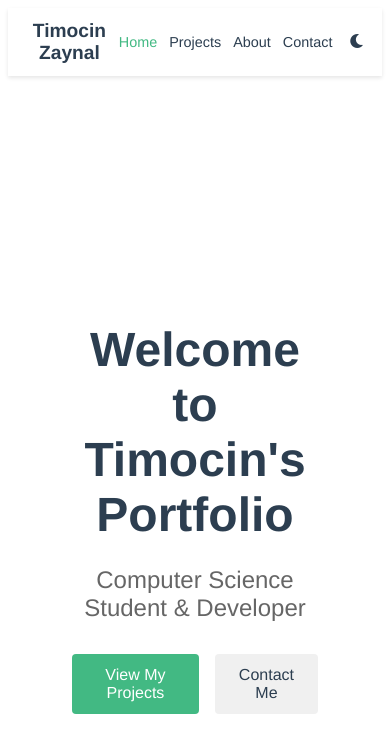
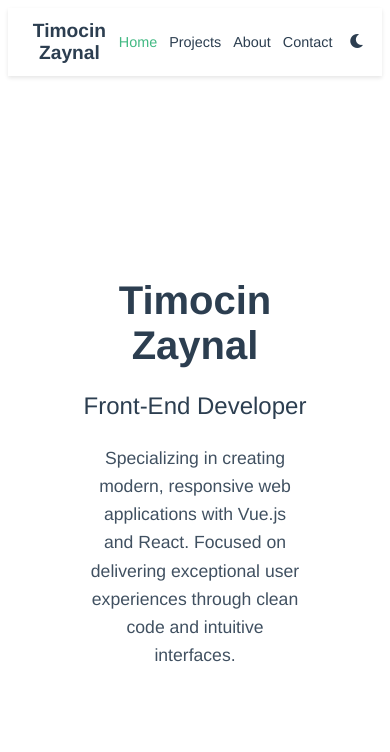
Before and after one commit to ZaynalT/myPortfolio, a Vue app: page / in a window 390 px wide. Shown: the top 752 px of the page. Built offline with nearby package versions, Linux system fonts and the light colour scheme.

Commit message:
added project, changed contact

```diff
--- a/src/data/projects.js
+++ b/src/data/projects.js
@@ -4,22 +4,34 @@ import ellos from '@/assets/images/ellos.png'
 import scope360 from '@/assets/images/scope360.png'
 import call4help from '@/assets/images/call4help.png'
 import figure8 from '@/assets/images/figure8.png'
-import techSeed from '@/assets/images/techSeed.png'  // Assuming you have an image for TechSeed
+import techSeed from '@/assets/images/techSeed.png'
+import myPortfolio from '@/assets/images/myPortfolio.png'
 
 export const projects = [
-    // {
-    //   id: 1,
-    //   title: "TechSeed",
-    //   description: "At TechSeed, I focused on developing key skills, especially in React, while working on in-house IoT projects. However, in early 2024, my mother was diagnosed with cancer, and we sought treatment in Turkey. I supported her from May 2024 to January 2025, which led to a gap in my resume and a brief tenure at TechSeed.",
-    //   image: techSeed,
-    //   tags: ["React", "Node.js", "IoT"],
-    //   github: "",
-    //   demo: "",
-    //   period: "2024 February - 2024 May",
-    //   fullText: "The reason for this explanation is to explain the gap I have in my resume and the reason for my short time on TechSeed.\n\nDuring my time at TechSeed, I focused on honing the skills I knew would be essential for securing an assignment as quickly as possible. I began by working on in-house IoT projects available within the company, gaining hands-on experience. As I progressed, I shifted my focus to refining my expertise in React, recognizing its dominance in the market. My goal was to build a strong portfolio by creating and showcasing projects on GitHub.\n\nIn early 2024, I received devastating news—my mother had been diagnosed with cancer. Unfortunately, no viable treatment options were available for her in Sweden, and the proposed alternatives offered little hope. As a family, we made the difficult decision to seek medical care in Turkey, where she underwent extensive surgery and treatment. My brother and I traveled with her, staying from May 2024 to January 2025 to provide support during this critical period."
-    // },
+    {
+      id: 1,
+      title: "Personal Portfolio Website",
+      description: "A modern, responsive portfolio website showcasing my professional journey, projects, and skills with a focus on clean design and user experience.",
+      image: myPortfolio,
+      tags: ["Vue.js", "Vue Router", "Pinia", "CSS", "Responsive Design", "Dark Mode", "LocalStorage"],
+      github: "",
+      demo: "",
+      period: "2025 February - Present",
+      fullText: "This portfolio website represents my journey as a front-end developer, built with Vue.js to showcase my skills and projects. The website features a modern, responsive design with a focus on user experience and clean code.\n\nKey features include a dark/light mode toggle with persistent user preferences, smooth animations and transitions, and a responsive layout that works seamlessly across all devices. The project demonstrates my ability to create intuitive user interfaces and implement modern web development practices.\n\nI utilized Vue Router for navigation, Pinia for state management, and localStorage for persisting user preferences. The design emphasizes readability and accessibility while maintaining a professional aesthetic. The website serves as both a portfolio and a testament to my front-end development capabilities."
+    },
     {
       id: 2,
+      title: "TechSeed",
+      description: "At TechSeed, I focused on developing key skills, especially in React, while working on in-house IoT projects. However, in early 2024, my mother was diagnosed with cancer, and we sought treatment in Turkey. I supported her from May 2024 to January 2025, which led to a gap in my resume and a brief tenure at TechSeed.",
+      image: techSeed,
+      tags: ["React", "Node.js", "IoT"],
+      github: "",
+      demo: "",
+      period: "2024 February - 2024 May",
+      fullText: "The reason for this explanation is to explain the gap I have in my resume and the reason for my short time on TechSeed.\n\nDuring my time at TechSeed, I focused on honing the skills I knew would be essential for securing an assignment as quickly as possible. I began by working on in-house IoT projects available within the company, gaining hands-on experience. As I progressed, I shifted my focus to refining my expertise in React, recognizing its dominance in the market. My goal was to build a strong portfolio by creating and showcasing projects on GitHub.\n\nIn early 2024, I received devastating news—my mother had been diagnosed with cancer. Unfortunately, no viable treatment options were available for her in Sweden, and the proposed alternatives offered little hope. As a family, we made the difficult decision to seek medical care in Turkey, where she underwent extensive surgery and treatment. My brother and I traveled with her, staying from May 2024 to January 2025 to provide support during this critical period."
+    },
+    {
+      id: 3,
       title: "Call4Help Emergency Response",
       description: "An emergency response system connecting users with nearest emergency services and providing real-time location tracking.",
       image: call4help,
@@ -30,7 +42,7 @@ export const projects = [
       fullText: "Call4Help is a location-based application designed to assist people in emergency situations. Users can create alarms that are broadcast to individuals within a specified radius of the alarm's location.\n\nThe application supports multiple alarm formats, including text, photos, and videos, ensuring flexibility in communication during emergencies. It is developed using Flutter for the frontend and Java Spring for the backend, with PostgreSQL handling data management.\n\nAWS is used for both the CI/CD pipeline and backend hosting. When I joined the project, I took full ownership as the sole developer, handling both frontend and backend responsibilities.\n\nI implemented new UI components, built corresponding backend endpoints, and dockerized the backend for efficient deployment on AWS. I also carried out extensive refactoring, applying Clean Code principles to enhance scalability and maintainability.\n\nMy contributions brought structure and clarity to the codebase, resulting in a more maintainable architecture. The backend was successfully deployed to the cloud, setting the stage for the app's upcoming release on Android and iOS platforms."
     },
     {
-      id: 3,
+      id: 4,
       title: "Volvo Connect",
       description: "A comprehensive fleet management system for Volvo trucks, enabling real-time tracking, maintenance scheduling, and driver performance monitoring.",
       image: volvoConnect,
@@ -41,7 +53,7 @@ export const projects = [
       fullText: "Timocin contributed to the Customer Portal section of Volvo Connect, a platform where users were granted role-based access, ensuring a personalized experience with a dashboard that displayed only the most relevant services.\n\nThe application was designed as a marketplace, where each service was structured as a widget, allowing for flexible reuse with different configurations tailored to various customers. Timocin was responsible for developing and maintaining three key widgets: Messaging, Notifications Panel, and Settings.\n\nHis primary challenges involved implementing and refining new functionality, enhancing the customer experience, and providing continued support for existing users. Development took place within a microservice architecture, ensuring modular and scalable solutions.\n\nTo enable a more efficient CI/CD pipeline, tests were continuously updated after each change, ensuring faster and safer deployment. The application was hosted on AWS.\n\nAs a result, the project delivered a well-tested, secure, and user-friendly application that received positive feedback from customers, contributing to an increase in user adoption."
     },
     {
-      id: 4,
+      id: 5,
       title: "Bilia Website Modernization",
       description: "An interactive car configuration platform for Bilia, allowing customers to customize and visualize their dream car with real-time pricing.",
       image: bilia,
@@ -52,29 +64,29 @@ export const projects = [
       fullText: "Bilia, one of the largest car dealership chains in the Nordics, undertook a major initiative to transition from a monolithic architecture to a more modular system, breaking down the application into smaller, individual components.\n\nThe system was built on a headless CMS (EPiServer), with Azure DevOps managing the CI/CD pipeline. Timocin played a key role in modernizing the legacy system, ensuring seamless integration with the new architecture.\n\nHis responsibilities included updating the majority of the website to align with the new UI library and enhancing system compatibility. Additionally, he utilized Vue's ShallowMount to develop comprehensive component tests, improving code reliability and maintainability.\n\nAs a result, the team successfully met a strict deadline, receiving highly positive feedback from both the Product Owner and the board. The project's modularization significantly streamlined future development, making the system more scalable and maintainable."
     },
     {
-      id: 5,
+      id: 6,
       title: "Ellos E-commerce Platform",
       description: "A modern e-commerce platform for Ellos, featuring advanced search, personalized recommendations, and seamless checkout experience.",
       image: ellos,
       tags: ["Vue.js", "Node.js", "JavaScript", "Stylus", "Amplience", "GraphQL"],
-      github: "https://github.com/yourusername/ellos-ecommerce",
+      github: "",
       demo: "https://jotex.se/",
       period: "2019 - 2021",
       fullText: "Timocin was part of an internal Squeed team responsible for the development of Jotex, Homeroom, and Stayhard. His contributions included defining the architecture for the headless CMS within Amplience and conducting training sessions to onboard the business team onto the new platform.\n\nHe played a key role in ensuring that the visual development aligned with the client's expectations while expanding the functionality of the component library used across Ellos Group. Additionally, he prioritized short feedback loops, allowing components to be rapidly updated and deployed to production as specifications evolved.\n\nSince Ellos had not previously worked with agile development and sprint planning, the team introduced these methodologies, improving workflow efficiency. Jenkins was used for automated testing to ensure code quality.\n\nThrough this project, Timocin gained hands-on experience in agile methodologies, advanced Vue.js development, and professional customer interactions. The project was a resounding success, with all requirements met and overwhelmingly positive feedback from stakeholders.\n\nThe team's efforts empowered Ellos' content team to independently manage and display website components through Amplience, significantly reducing developer workload and increasing operational efficiency."
     },
     {
-      id: 6,
+      id: 7,
       title: "Scope360 Analytics",
       description: "A business intelligence platform providing 360-degree insights into company performance with interactive dashboards and reports.",
       image: scope360,
       tags: ["Typescript", "Heroku", "MongoDB", "Vue", "REST API", "Auth0", "Lerna", "Sentry"],
-      github: "https://github.com/yourusername/scope360",
+      github: "",
       demo: "https://scope360-demo.com",
       period: "2018 - 2019",
       fullText: "Scope360 is a Chrome extension designed to visualize workflows in Jira. As part of this project, Timocin developed a web application responsible for client authentication, ensuring that only authorized users could edit and update configuration files within Scope360.\n\nTo enable seamless functionality, he modified and extended the existing REST API implementations, integrating them with the new authentication system.\n\nHis contributions enhanced both security and usability, resulting in a more user-friendly experience for customers."
     },
     {
-      id: 7,
+      id: 8,
       title: "KFC - Figure8",
       description: "Timocin developed an iOS app for KFC's Figure-Eight system, using Bluetooth beacons to track staff performance in real time. The app sent data to a Python backend, generating reports that helped optimize kitchen operations and improve efficiency.",
       image: figure8,
@@ -85,7 +97,7 @@ export const projects = [
       fullText: "Kentucky Fried Chicken (KFC) initiated a project to optimize kitchen staff efficiency by improving their checkpoint system, known as the 'Figure-Eight.' This system consists of four stations that must be checked within a set time frame to be considered approved.\n\nTo enhance process visibility and efficiency, the client sought a digital solution to monitor and analyze performance in real time. Timocin designed and developed a solution where each station was equipped with a Bluetooth beacon.\n\nHe created an iOS application that logged timestamps and identified which device passed each station within the approved range. Completed Figure-Eight sessions were then transmitted to a Python-based backend, where data was structured and exported into Excel reports according to KFC's specifications.\n\nThe implementation provided real-time insights into staff performance, allowing KFC to identify stores or employees struggling to complete sessions on time. Additionally, the system laid the foundation for future data analysis, enabling the creation of performance graphs and trend analysis to further optimize operations."
     },
     {
-      id: 8,
+      id: 9,
       title: "Bayyinah Mosque App",
       description: "Developed a mobile app to improve mosque-member communication with donations, questions, and event access. Focused on intuitive UX for elderly users.",
       image: "",
@@ -96,7 +108,7 @@ export const projects = [
       fullText: "Bayyinah, a leading organization in the United States dedicated to teaching Arabic globally, recently built a new mosque in Dallas and required a mobile application to serve as a communication and information bridge between the mosque and its members.\n\nTimocin was responsible for both the design and development of the application, with a strong emphasis on UX/UI to ensure accessibility for all users, particularly elderly members with limited technical experience.\n\nThe goal was to create an intuitive and user-friendly interface that would allow seamless interaction with the mosque. The backend was developed in Python using the Django framework, which facilitated the REST API implementation and ensured smooth functionality.\n\nThe project was well received, enabling mosque members to ask questions directly through the app and donate securely and effortlessly. The successful implementation strengthened engagement within the community while modernizing communication channels."
     },
     {
-      id: 9,
+      id: 10,
       title: "Magic Scissors Booking App",
       description: "iOS application that solved double bookings and reduced admin work in a local hair salon with a seamless booking interface.",
       image: "",
@@ -107,7 +119,7 @@ export const projects = [
       fullText: "Magic Scissors, a hair salon in Gothenburg, faced challenges with an outdated and inefficient booking system, leading to double bookings and unnecessary administrative work for the staff.\n\nHaving been a long-time customer, Timocin identified these issues and proposed a modernized solution to streamline the booking process. He developed an iOS application that allowed customers to view available time slots and book appointments seamlessly.\n\nThe backend, built in Python, managed bookings by updating a JSON file containing real-time reservation data. The implementation resulted in a significant reduction in double bookings, leading to higher customer satisfaction and improved operational efficiency.\n\nCustomers could now schedule appointments effortlessly without needing to contact the salon, while employees could focus on their work instead of spending time manually managing reservations. The application received highly positive feedback, contributing to a smoother and more professional booking experience."
     },
     {
-      id: 10,
+      id: 11,
       title: "Livescore for Gothenburg Lower Leagues",
       description: "Live sports tracking app tailored for Gothenburg's lower league football. Featured real-time updates using web crawlers and user inputs.",
       image: "",
--- a/src/views/Home.vue
+++ b/src/views/Home.vue
@@ -1,11 +1,14 @@
 <template>
   <div class="home">
     <section class="hero">
-      <h1>Welcome to Timocin's Portfolio</h1>
-      <p class="subtitle">Computer Science Student & Developer</p>
+      <h1>Timocin Zaynal</h1>
+      <p class="role">Front-End Developer</p>
+      <p class="introduction">
+        Specializing in creating modern, responsive web applications with Vue.js and React.
+        Focused on delivering exceptional user experiences through clean code and intuitive interfaces.
+      </p>
       <div class="cta-buttons">
         <router-link to="/projects" class="btn primary">View My Projects</router-link>
-        <router-link to="/contact" class="btn secondary">Contact Me</router-link>
       </div>
     </section>
   </div>
@@ -21,23 +24,39 @@
   display: flex;
   align-items: center;
   justify-content: center;
+  background: var(--bg-color);
 }
 
 .hero {
   text-align: center;
   padding: 2rem;
+  max-width: 800px;
+  margin: 0 auto;
 }
 
 h1 {
-  font-size: 3rem;
-  margin-bottom: 1rem;
-  color: #2c3e50;
+  font-size: 3.5rem;
+  margin-bottom: 0.5rem;
+  color: var(--text-color);
+  font-weight: 700;
 }
 
-.subtitle {
-  font-size: 1.5rem;
-  color: #666;
-  margin-bottom: 2rem;
+.role {
+  font-size: 1.8rem;
+  color: var(--primary-color);
+  margin-bottom: 1.5rem;
+  font-weight: 500;
+}
+
+.introduction {
+  font-size: 1.2rem;
+  line-height: 1.6;
+  color: var(--text-color);
+  margin-bottom: 2.5rem;
+  opacity: 0.9;
+  max-width: 600px;
+  margin-left: auto;
+  margin-right: auto;
 }
 
 .cta-buttons {
@@ -51,21 +70,41 @@ h1 {
   border-radius: 4px;
   text-decoration: none;
   font-weight: 500;
-  transition: all 0.3s ease;
+  transition: all 0.3s cubic-bezier(0.4, 0, 0.2, 1);
 }
 
 .primary {
-  background-color: #42b983;
+  background-color: var(--primary-color);
   color: white;
 }
 
 .secondary {
-  background-color: #f0f0f0;
-  color: #2c3e50;
+  background-color: var(--hover-bg);
+  color: var(--text-color);
 }
 
 .btn:hover {
   transform: translateY(-2px);
   box-shadow: 0 4px 8px rgba(0, 0, 0, 0.1);
 }
+
+@media (max-width: 768px) {
+  h1 {
+    font-size: 2.5rem;
+  }
+
+  .role {
+    font-size: 1.5rem;
+  }
+
+  .introduction {
+    font-size: 1.1rem;
+    padding: 0 1rem;
+  }
+
+  .cta-buttons {
+    flex-direction: column;
+    gap: 0.5rem;
+  }
+}
 </style>
--- a/src/views/Projects.vue
+++ b/src/views/Projects.vue
@@ -57,7 +57,8 @@ onMounted(() => {
   padding: 2rem;
   max-width: 1200px;
   margin: 0 auto;
-  height: 100vh;
+  min-height: calc(100vh - 64px); /* Subtract header height */
+  padding-bottom: 4rem; /* Add some bottom padding */
   overflow-y: auto;
 }
 
```
Also changed, not shown: src/views/Contact.vue (+38 -0 lines), src/assets/images/myPortfolio.png (added).
